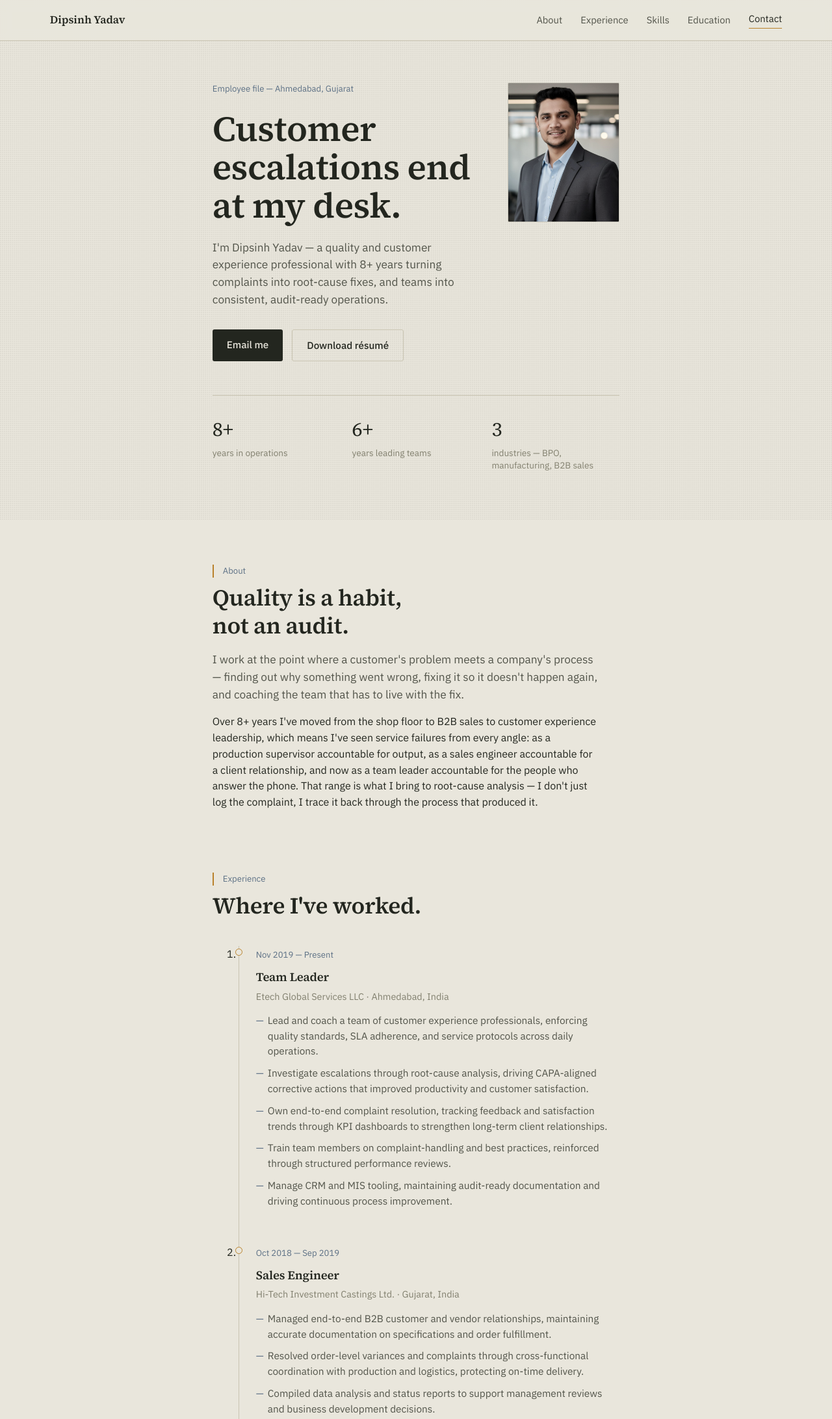
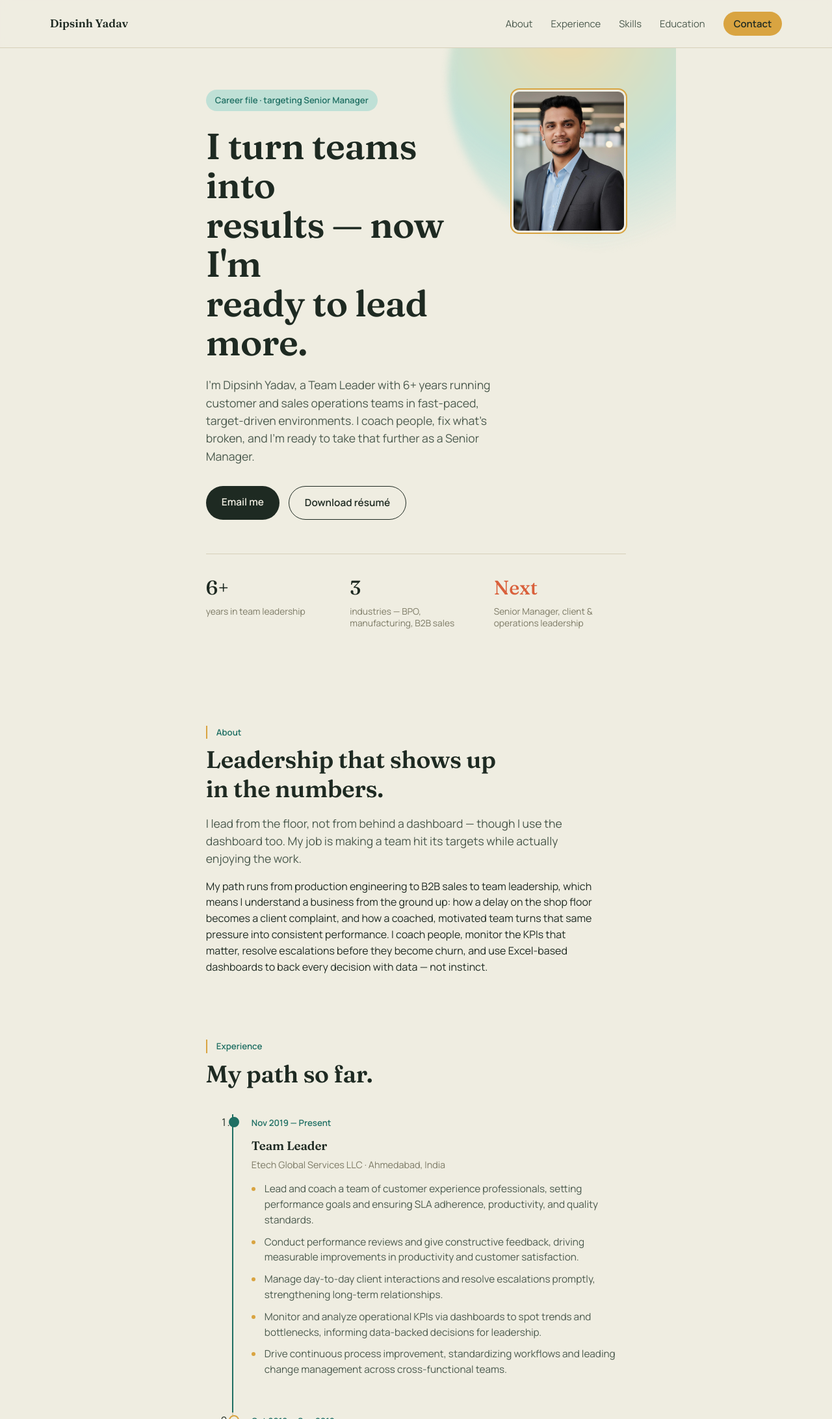
Before and after one commit to wolfdagger69/Dipsinh-Portfolio, a plain HTML site: page index.html in a window 1280 px wide. Shown: the top 2184 px of the page at 65% size. Drawn offline with Linux system fonts and the light colour scheme.

Commit message:
Add files via upload

```diff
--- a/index.html
+++ b/index.html
@@ -3,16 +3,14 @@
 <head>
 <meta charset="UTF-8">
 <meta name="viewport" content="width=device-width, initial-scale=1.0">
-<title>Dipsinh Yadav — Customer Support & Quality Operations</title>
-<meta name="description" content="Dipsinh Yadav — Customer Support & Quality Operations professional based in Ahmedabad, India. 8+ years resolving escalations, leading teams, and driving process improvement.">
+<title>Dipsinh Yadav — Team Leader, Sales & Client Operations</title>
+<meta name="description" content="Dipsinh Yadav — Team Leader with 6+ years leading customer and sales operations teams, targeting a Senior Manager role. Ahmedabad, India.">
 <link rel="preconnect" href="https://fonts.googleapis.com">
 <link rel="preconnect" href="https://fonts.gstatic.com" crossorigin>
-<link href="https://fonts.googleapis.com/css2?family=Source+Serif+4:opsz,wght@8..60,400;8..60,500;8..60,600;8..60,700&family=IBM+Plex+Sans:wght@400;500;600&display=swap" rel="stylesheet">
+<link href="https://fonts.googleapis.com/css2?family=Fraunces:opsz,wght@9..144,500;9..144,600;9..144,700&family=Manrope:wght@400;500;600;700&display=swap" rel="stylesheet">
 <link rel="stylesheet" href="style.css">
 </head>
 <body>
-
-<div class="grain"></div>
 
 <header class="site-header">
   <a href="#top" class="brand">Dipsinh Yadav</a>
@@ -32,12 +30,14 @@
 
   <!-- HERO -->
   <section class="hero">
+    <div class="hero-glow" aria-hidden="true"></div>
     <div class="hero-top">
       <div class="hero-text">
-        <p class="file-tag">Employee file — Ahmedabad, Gujarat</p>
-        <h1>Customer escalations end<br>at my desk.</h1>
-        <p class="hero-sub">I'm Dipsinh Yadav — a quality and customer experience professional with 8+ years
-          turning complaints into root-cause fixes, and teams into consistent, audit-ready operations.</p>
+        <p class="eyebrow">Career file · targeting Senior Manager</p>
+        <h1>I turn teams into<br>results — now I'm<br>ready to lead more.</h1>
+        <p class="hero-sub">I'm Dipsinh Yadav, a Team Leader with 6+ years running customer and sales
+          operations teams in fast-paced, target-driven environments. I coach people, fix what's broken,
+          and I'm ready to take that further as a Senior Manager.</p>
         <div class="hero-actions">
           <a href="mailto:dipsinhyadav@gmail.com" class="btn btn-primary">Email me</a>
           <a href="Dipsinh_Yadav_Resume.pdf" class="btn btn-ghost" download>Download résumé</a>
@@ -50,16 +50,16 @@
 
     <dl class="stat-strip">
       <div class="stat">
-        <dt>8+</dt>
-        <dd>years in operations</dd>
-      </div>
-      <div class="stat">
         <dt>6+</dt>
-        <dd>years leading teams</dd>
+        <dd>years in team leadership</dd>
       </div>
       <div class="stat">
         <dt>3</dt>
         <dd>industries — BPO, manufacturing, B2B sales</dd>
+      </div>
+      <div class="stat stat-target">
+        <dt>Next</dt>
+        <dd>Senior Manager, client &amp; operations leadership</dd>
       </div>
     </dl>
   </section>
@@ -67,23 +67,22 @@
   <!-- ABOUT -->
   <section id="about" class="section">
     <p class="section-label">About</p>
-    <h2>Quality is a habit, not an audit.</h2>
+    <h2>Leadership that shows up in the numbers.</h2>
     <div class="about-grid">
-      <p class="lede">I work at the point where a customer's problem meets a company's process — finding out why
-        something went wrong, fixing it so it doesn't happen again, and coaching the team that has to live with
-        the fix.</p>
-      <p>Over 8+ years I've moved from the shop floor to B2B sales to customer experience leadership, which means
-        I've seen service failures from every angle: as a production supervisor accountable for output, as a sales
-        engineer accountable for a client relationship, and now as a team leader accountable for the people who
-        answer the phone. That range is what I bring to root-cause analysis — I don't just log the complaint, I
-        trace it back through the process that produced it.</p>
+      <p class="lede">I lead from the floor, not from behind a dashboard — though I use the dashboard too.
+        My job is making a team hit its targets while actually enjoying the work.</p>
+      <p>My path runs from production engineering to B2B sales to team leadership, which means I understand
+        a business from the ground up: how a delay on the shop floor becomes a client complaint, and how a
+        coached, motivated team turns that same pressure into consistent performance. I coach people,
+        monitor the KPIs that matter, resolve escalations before they become churn, and use Excel-based
+        dashboards to back every decision with data — not instinct.</p>
     </div>
   </section>
 
   <!-- EXPERIENCE -->
   <section id="experience" class="section">
     <p class="section-label">Experience</p>
-    <h2>Where I've worked.</h2>
+    <h2>My path so far.</h2>
 
     <ol class="timeline">
       <li class="timeline-item">
@@ -94,16 +93,16 @@
           <h3>Team Leader</h3>
           <p class="role-meta">Etech Global Services LLC · Ahmedabad, India</p>
           <ul>
-            <li>Lead and coach a team of customer experience professionals, enforcing quality standards, SLA
-              adherence, and service protocols across daily operations.</li>
-            <li>Investigate escalations through root-cause analysis, driving CAPA-aligned corrective actions that
-              improved productivity and customer satisfaction.</li>
-            <li>Own end-to-end complaint resolution, tracking feedback and satisfaction trends through KPI
-              dashboards to strengthen long-term client relationships.</li>
-            <li>Train team members on complaint-handling and best practices, reinforced through structured
-              performance reviews.</li>
-            <li>Manage CRM and MIS tooling, maintaining audit-ready documentation and driving continuous process
-              improvement.</li>
+            <li>Lead and coach a team of customer experience professionals, setting performance goals and
+              ensuring SLA adherence, productivity, and quality standards.</li>
+            <li>Conduct performance reviews and give constructive feedback, driving measurable improvements
+              in productivity and customer satisfaction.</li>
+            <li>Manage day-to-day client interactions and resolve escalations promptly, strengthening
+              long-term relationships.</li>
+            <li>Monitor and analyze operational KPIs via dashboards to spot trends and bottlenecks,
+              informing data-backed decisions for leadership.</li>
+            <li>Drive continuous process improvement, standardizing workflows and leading change management
+              across cross-functional teams.</li>
           </ul>
         </div>
       </li>
@@ -116,12 +115,12 @@
           <h3>Sales Engineer</h3>
           <p class="role-meta">Hi-Tech Investment Castings Ltd. · Gujarat, India</p>
           <ul>
-            <li>Managed end-to-end B2B customer and vendor relationships, maintaining accurate documentation on
-              specifications and order fulfillment.</li>
-            <li>Resolved order-level variances and complaints through cross-functional coordination with
-              production and logistics, protecting on-time delivery.</li>
-            <li>Compiled data analysis and status reports to support management reviews and business development
-              decisions.</li>
+            <li>Managed end-to-end B2B customer, vendor, and supplier communications on specifications,
+              documentation, and order fulfillment.</li>
+            <li>Addressed order-level variances and coordinated cross-departmentally with production and
+              logistics to protect on-time delivery.</li>
+            <li>Conducted market data analysis and generated status reports and presentations to support
+              management review and business development decisions.</li>
           </ul>
         </div>
       </li>
@@ -134,11 +133,11 @@
           <h3>Shift In-Charge, Production Engineer</h3>
           <p class="role-meta">Signor Polymers Pvt. Ltd. · Gujarat, India</p>
           <ul>
-            <li>Ensured strict compliance with safety and quality control standards across daily production,
-              supervising shift personnel.</li>
-            <li>Maintained shift logs and quality records, monitoring output to identify root causes of
-              bottlenecks.</li>
-            <li>Coordinated with procurement and supply chain to resolve material and delivery variances.</li>
+            <li>Oversaw daily floor operations and shift personnel, ensuring compliance with strict safety
+              and quality standards.</li>
+            <li>Maintained accurate shift logs and monitored machine output to identify bottlenecks and
+              improve daily throughput.</li>
+            <li>Coordinated with procurement and supply chain vendors to avoid production downtime.</li>
           </ul>
         </div>
       </li>
@@ -148,35 +147,30 @@
   <!-- SKILLS -->
   <section id="skills" class="section">
     <p class="section-label">Core competencies</p>
-    <h2>What I bring to the table.</h2>
+    <h2>What I bring to a leadership seat.</h2>
 
     <div class="skill-grid">
-      <div class="skill-card">
-        <h3>Quality & compliance</h3>
-        <p>Quality standards compliance, root-cause & CAPA analysis, SLA adherence, process improvement,
-          audit-ready documentation.</p>
+      <div class="skill-card skill-card-a">
+        <h3>People management &amp; leadership</h3>
+        <p>Team coaching &amp; mentoring, performance monitoring &amp; feedback, conflict resolution, shift
+          management, change management.</p>
       </div>
-      <div class="skill-card">
-        <h3>Customer experience</h3>
-        <p>Escalation & complaint resolution, satisfaction monitoring & surveys, client relationship management,
-          B2B account & vendor management.</p>
+      <div class="skill-card skill-card-b">
+        <h3>Sales &amp; client relations</h3>
+        <p>Client escalation resolution, B2B account &amp; vendor management, relationship building,
+          cross-functional coordination.</p>
       </div>
-      <div class="skill-card">
-        <h3>Team leadership</h3>
-        <p>Coaching & training, performance monitoring & feedback, change management, cross-functional
-          coordination.</p>
-      </div>
-      <div class="skill-card">
-        <h3>Digital tools & reporting</h3>
-        <p>CRM systems, MIS dashboards & KPI reporting, advanced Excel (pivot tables, lookups, formulas), SQL
-          basics.</p>
+      <div class="skill-card skill-card-c">
+        <h3>Data &amp; analytics</h3>
+        <p>Advanced MS Excel (formulas, pivot tables, lookups), KPI dashboards &amp; reporting, ad-hoc MIS
+          reporting, trend &amp; root-cause analysis.</p>
       </div>
     </div>
   </section>
 
   <!-- EDUCATION -->
   <section id="education" class="section">
-    <p class="section-label">Education & certifications</p>
+    <p class="section-label">Education &amp; credentials</p>
     <h2>Background.</h2>
 
     <div class="edu-grid">
@@ -185,9 +179,14 @@
         <p class="role-meta">G.E.C. Bhavnagar, Gujarat Technological University · 2013 – 2017 · CGPA 7.1/10</p>
       </div>
       <div class="edu-item">
-        <h3>Certifications & training</h3>
-        <p>AI Tools & Productivity Workshop (Be10x, 2025) · NC Programming & Industrial Automation · IELTS
-          Appeared</p>
+        <h3>Software &amp; tools</h3>
+        <p>MS Office Suite (Excel, Word, PowerPoint) · CRM Systems · MIS Dashboards · Database Fundamentals
+          (SQL Basics)</p>
+      </div>
+      <div class="edu-item">
+        <h3>Certifications &amp; training</h3>
+        <p>AI Tools &amp; Productivity Workshop (Be10x, 2025) · NC Programming &amp; Industrial Automation ·
+          IELTS Exam Appeared</p>
       </div>
       <div class="edu-item">
         <h3>Languages</h3>
@@ -199,8 +198,8 @@
   <!-- CONTACT -->
   <section id="contact" class="section contact-section">
     <p class="section-label">Contact</p>
-    <h2>Let's talk about your team.</h2>
-    <p class="lede">Open to roles in customer experience, quality operations, and team leadership. Reach out
+    <h2>Let's talk about your Senior Manager opening.</h2>
+    <p class="lede">Open to Senior Manager roles in client operations, sales, and team leadership. Reach out
       directly — I reply personally.</p>
 
     <div class="contact-grid">
@@ -226,7 +225,7 @@
 </main>
 
 <footer class="site-footer">
-  <p>Dipsinh Yadav — Customer Support & Quality Operations</p>
+  <p>Dipsinh Yadav — Team Leader, Sales &amp; Client Operations</p>
   <a href="https://www.linkedin.com/in/dipsinh-yadav-5b867a148/" target="_blank" rel="noopener" class="footer-link">LinkedIn ↗</a>
 </footer>
 
--- a/style.css
+++ b/style.css
@@ -2,21 +2,23 @@
    TOKENS
    ========================================================== */
 :root {
-  --paper:      #E9E6DC;
-  --paper-2:    #E0DCCE;
-  --ink:        #23261F;
-  --ink-soft:   #52544A;
-  --muted:      #82806F;
-  --line:       #C9C4B2;
-  --slate:      #3B4A5A;
-  --slate-soft: #5C7085;
-  --ochre:      #B9812B;
-  --ochre-soft: #DDBD82;
+  --paper:      #EFEDE1;
+  --paper-2:    #E6E2D2;
+  --ink:        #1E2A22;
+  --ink-soft:   #4B5A4E;
+  --muted:      #7C7A65;
+  --line:       #D6D0B9;
 
-  --serif: "Source Serif 4", Georgia, serif;
-  --sans:  "IBM Plex Sans", -apple-system, BlinkMacSystemFont, "Segoe UI", sans-serif;
+  --gold:       #D9A441;
+  --gold-soft:  #F0D9A6;
+  --teal:       #1F6F63;
+  --teal-soft:  #BFE0D6;
+  --coral:      #D9603B;
 
-  --max-w: 780px;
+  --serif: "Fraunces", Georgia, serif;
+  --sans:  "Manrope", -apple-system, BlinkMacSystemFont, "Segoe UI", sans-serif;
+
+  --max-w: 800px;
   --edge: 6vw;
 }
 
@@ -38,17 +40,6 @@ body {
   -webkit-font-smoothing: antialiased;
 }
 
-/* subtle paper texture so the flat colour doesn't feel like a template swatch */
-.grain {
-  position: fixed;
-  inset: 0;
-  pointer-events: none;
-  z-index: 0;
-  opacity: 0.05;
-  background-image: radial-gradient(circle at 1px 1px, var(--ink) 1px, transparent 0);
-  background-size: 3px 3px;
-}
-
 a { color: inherit; text-decoration: none; }
 
 h1, h2, h3 {
@@ -59,8 +50,8 @@ h1, h2, h3 {
   letter-spacing: -0.01em;
 }
 
-h2 { font-size: clamp(1.6rem, 5vw, 2.2rem); line-height: 1.2; max-width: 18ch; }
-h3 { font-size: 1.15rem; }
+h2 { font-size: clamp(1.7rem, 5vw, 2.3rem); line-height: 1.2; max-width: 18ch; }
+h3 { font-size: 1.18rem; }
 
 p { margin: 0; }
 ul { margin: 0; padding: 0; list-style: none; }
@@ -76,7 +67,7 @@ ul { margin: 0; padding: 0; list-style: none; }
   align-items: center;
   justify-content: space-between;
   padding: 18px var(--edge);
-  background: rgba(233, 230, 220, 0.88);
+  background: rgba(239, 237, 225, 0.85);
   backdrop-filter: blur(8px);
   border-bottom: 1px solid var(--line);
 }
@@ -84,23 +75,26 @@ ul { margin: 0; padding: 0; list-style: none; }
 .brand {
   font-family: var(--serif);
   font-weight: 600;
-  font-size: 1.05rem;
+  font-size: 1.08rem;
 }
 
 .nav {
   display: none;
   gap: 28px;
   align-items: center;
-  font-size: 0.92rem;
+  font-size: 0.93rem;
 }
 
 .nav a { color: var(--ink-soft); transition: color 0.15s ease; }
 .nav a:hover { color: var(--ink); }
 .nav-cta {
   color: var(--ink) !important;
-  border-bottom: 1.5px solid var(--ochre);
-  padding-bottom: 2px;
+  background: var(--gold);
+  padding: 7px 16px;
+  border-radius: 100px;
+  font-weight: 600;
 }
+.nav-cta:hover { background: var(--coral); color: var(--paper) !important; }
 
 .nav-toggle {
   display: flex;
@@ -152,36 +146,58 @@ main { position: relative; z-index: 1; }
 .section {
   max-width: var(--max-w);
   margin: 0 auto;
-  padding: 88px var(--edge) 8px;
+  padding: 92px var(--edge) 8px;
 }
 
 .section-label {
-  font-size: 0.82rem;
-  color: var(--slate-soft);
+  font-size: 0.83rem;
+  font-weight: 600;
+  color: var(--teal);
   margin-bottom: 10px;
   padding-left: 14px;
-  border-left: 2px solid var(--ochre);
+  border-left: 2px solid var(--gold);
 }
 
 .lede {
-  font-size: 1.08rem;
+  font-size: 1.1rem;
   color: var(--ink-soft);
   max-width: 60ch;
   margin-top: 18px;
 }
 
 /* ==========================================================
-   HERO
+   HERO — the one bold, lively moment on the page
    ========================================================== */
 .hero {
+  position: relative;
   max-width: var(--max-w);
   margin: 0 auto;
   padding: 64px var(--edge) 56px;
-  position: relative;
-  z-index: 1;
+  overflow: hidden;
+}
+
+.hero-glow {
+  position: absolute;
+  top: -220px;
+  right: -180px;
+  width: 520px;
+  height: 520px;
+  border-radius: 50%;
+  background: radial-gradient(circle at 35% 35%, var(--gold-soft) 0%, var(--teal-soft) 45%, transparent 72%);
+  filter: blur(6px);
+  opacity: 0.9;
+  z-index: 0;
+  animation: drift 14s ease-in-out infinite alternate;
+}
+
+@keyframes drift {
+  from { transform: translate(0, 0) scale(1); }
+  to   { transform: translate(-24px, 30px) scale(1.06); }
 }
 
 .hero-top {
+  position: relative;
+  z-index: 1;
   display: flex;
   flex-direction: column-reverse;
   gap: 32px;
@@ -190,42 +206,25 @@ main { position: relative; z-index: 1; }
 
 .hero-text { flex: 1; }
 
-.hero-photo {
-  width: 132px;
-  flex-shrink: 0;
-}
-
-.hero-photo img {
-  width: 100%;
-  aspect-ratio: 4 / 5;
-  object-fit: cover;
-  display: block;
-  border: 1px solid var(--line);
-  border-radius: 2px;
-  filter: grayscale(35%) contrast(1.03);
-  background: var(--paper-2);
-}
-
-@media (min-width: 620px) {
-  .hero-top { flex-direction: row; align-items: flex-start; justify-content: space-between; }
-  .hero-photo { width: 172px; }
-}
-
-.file-tag {
-  font-size: 0.82rem;
-  color: var(--slate-soft);
-  margin-bottom: 22px;
+.eyebrow {
+  display: inline-block;
+  font-size: 0.83rem;
+  font-weight: 600;
+  color: var(--teal);
+  background: var(--teal-soft);
+  padding: 6px 14px;
+  border-radius: 100px;
+  margin-bottom: 24px;
 }
 
 .hero h1 {
-  font-size: clamp(2.1rem, 8vw, 3.4rem);
+  font-size: clamp(2.2rem, 8vw, 3.5rem);
   line-height: 1.08;
-  max-width: 14ch;
 }
 
 .hero-sub {
   margin-top: 22px;
-  font-size: 1.08rem;
+  font-size: 1.1rem;
   color: var(--ink-soft);
   max-width: 52ch;
 }
@@ -239,26 +238,51 @@ main { position: relative; z-index: 1; }
 
 .btn {
   display: inline-block;
-  padding: 12px 22px;
-  border-radius: 3px;
-  font-size: 0.95rem;
-  font-weight: 500;
-  transition: background 0.15s ease, color 0.15s ease, border-color 0.15s ease;
+  padding: 13px 24px;
+  border-radius: 100px;
+  font-size: 0.96rem;
+  font-weight: 600;
+  transition: background 0.15s ease, color 0.15s ease, border-color 0.15s ease, transform 0.15s ease;
 }
 
 .btn-primary {
   background: var(--ink);
   color: var(--paper);
 }
-.btn-primary:hover { background: var(--slate); }
+.btn-primary:hover { background: var(--teal); transform: translateY(-1px); }
 
 .btn-ghost {
-  border: 1px solid var(--line);
+  border: 1.5px solid var(--ink);
   color: var(--ink);
 }
-.btn-ghost:hover { border-color: var(--ink); }
+.btn-ghost:hover { border-color: var(--coral); color: var(--coral); transform: translateY(-1px); }
+
+.hero-photo {
+  position: relative;
+  z-index: 1;
+  width: 132px;
+  flex-shrink: 0;
+}
+
+.hero-photo img {
+  width: 100%;
+  aspect-ratio: 4 / 5;
+  object-fit: cover;
+  display: block;
+  border-radius: 12px;
+  border: 3px solid var(--paper);
+  outline: 2px solid var(--gold);
+  background: var(--paper-2);
+}
+
+@media (min-width: 620px) {
+  .hero-top { flex-direction: row; align-items: flex-start; justify-content: space-between; }
+  .hero-photo { width: 176px; }
+}
 
 .stat-strip {
+  position: relative;
+  z-index: 1;
   margin: 52px 0 0;
   padding-top: 28px;
   border-top: 1px solid var(--line);
@@ -274,10 +298,12 @@ main { position: relative; z-index: 1; }
 }
 .stat dd {
   margin: 4px 0 0;
-  font-size: 0.85rem;
+  font-size: 0.86rem;
   color: var(--muted);
   line-height: 1.35;
 }
+
+.stat-target dt { color: var(--coral); }
 
 /* ==========================================================
    ABOUT
@@ -287,7 +313,7 @@ main { position: relative; z-index: 1; }
 .about-grid .lede { margin-top: 18px; }
 
 /* ==========================================================
-   EXPERIENCE / TIMELINE
+   EXPERIENCE / TIMELINE — ascending path toward the next role
    ========================================================== */
 .timeline {
   margin-top: 40px;
@@ -296,28 +322,34 @@ main { position: relative; z-index: 1; }
 
 .timeline-item {
   position: relative;
-  padding-left: 26px;
-  border-left: 1.5px solid var(--line);
+  padding-left: 28px;
+  border-left: 2px solid var(--line);
   padding-bottom: 44px;
 }
 .timeline-item:last-child { padding-bottom: 4px; }
+.timeline-item:first-child { border-left-color: var(--teal); }
 
 .timeline-item::before {
   content: "";
   position: absolute;
-  left: -5.5px;
+  left: -7px;
   top: 4px;
-  width: 9px;
-  height: 9px;
+  width: 12px;
+  height: 12px;
   border-radius: 50%;
   background: var(--paper);
-  border: 1.5px solid var(--ochre);
+  border: 2.5px solid var(--gold);
+}
+.timeline-item:first-child::before {
+  border-color: var(--teal);
+  background: var(--teal);
 }
 
 .date-range {
   display: inline-block;
-  font-size: 0.82rem;
-  color: var(--slate-soft);
+  font-size: 0.83rem;
+  font-weight: 600;
+  color: var(--teal);
   margin-bottom: 10px;
 }
 
@@ -332,40 +364,47 @@ main { position: relative; z-index: 1; }
 .timeline-body ul { margin-top: 14px; }
 .timeline-body li {
   position: relative;
-  padding-left: 18px;
+  padding-left: 20px;
   color: var(--ink-soft);
   font-size: 0.96rem;
   margin-bottom: 10px;
 }
 .timeline-body li::before {
-  content: "—";
+  content: "";
   position: absolute;
   left: 0;
-  color: var(--slate-soft);
+  top: 9px;
+  width: 6px;
+  height: 6px;
+  border-radius: 50%;
+  background: var(--gold);
 }
 
 /* ==========================================================
-   SKILLS
+   SKILLS — three distinct color-tinted cards, one bold moment each
    ========================================================== */
 .skill-grid {
   margin-top: 36px;
   display: grid;
   grid-template-columns: 1fr;
-  gap: 1px;
-  background: var(--line);
+  gap: 16px;
+}
+
+.skill-card {
+  padding: 28px 26px;
+  border-radius: 16px;
   border: 1px solid var(--line);
 }
 
-.skill-card {
-  background: var(--paper);
-  padding: 26px 24px;
-}
+.skill-card h3 { margin-bottom: 10px; }
+.skill-card p { color: var(--ink-soft); font-size: 0.95rem; }
 
-.skill-card h3 { margin-bottom: 10px; }
-.skill-card p { color: var(--ink-soft); font-size: 0.94rem; }
+.skill-card-a { background: linear-gradient(155deg, var(--teal-soft) 0%, var(--paper) 62%); border-color: var(--teal-soft); }
+.skill-card-b { background: linear-gradient(155deg, var(--gold-soft) 0%, var(--paper) 62%); border-color: var(--gold-soft); }
+.skill-card-c { background: var(--paper); }
 
-@media (min-width: 620px) {
-  .skill-grid { grid-template-columns: 1fr 1fr; }
+@media (min-width: 700px) {
+  .skill-grid { grid-template-columns: repeat(3, 1fr); }
 }
 
 /* ==========================================================
@@ -390,26 +429,27 @@ main { position: relative; z-index: 1; }
   margin-top: 36px;
   display: flex;
   flex-direction: column;
-  gap: 1px;
-  background: var(--line);
-  border: 1px solid var(--line);
+  gap: 12px;
 }
 
 .contact-card {
   background: var(--paper);
+  border: 1px solid var(--line);
+  border-radius: 12px;
   padding: 20px 22px;
   display: flex;
   justify-content: space-between;
   align-items: center;
   gap: 12px;
-  transition: background 0.15s ease;
+  transition: background 0.15s ease, border-color 0.15s ease, transform 0.15s ease;
 }
 
-a.contact-card:hover { background: var(--paper-2); }
+a.contact-card:hover { background: var(--gold-soft); border-color: var(--gold); transform: translateX(2px); }
 
 .contact-label {
-  font-size: 0.82rem;
-  color: var(--slate-soft);
+  font-size: 0.83rem;
+  font-weight: 600;
+  color: var(--teal);
 }
 
 .contact-value {
@@ -427,19 +467,20 @@ a.contact-card:hover { background: var(--paper-2); }
   display: flex;
   justify-content: space-between;
   align-items: center;
-  font-size: 0.82rem;
+  font-size: 0.83rem;
   color: var(--muted);
   border-top: 1px solid var(--line);
 }
 
 .footer-link {
-  color: var(--slate-soft);
+  color: var(--teal);
+  font-weight: 600;
   border-bottom: 1px solid transparent;
   transition: border-color 0.15s ease, color 0.15s ease;
 }
 .footer-link:hover {
-  color: var(--ink);
-  border-color: var(--ochre);
+  color: var(--coral);
+  border-color: var(--coral);
 }
 
 /* ==========================================================
```
Also changed, not shown: 2 other files.
